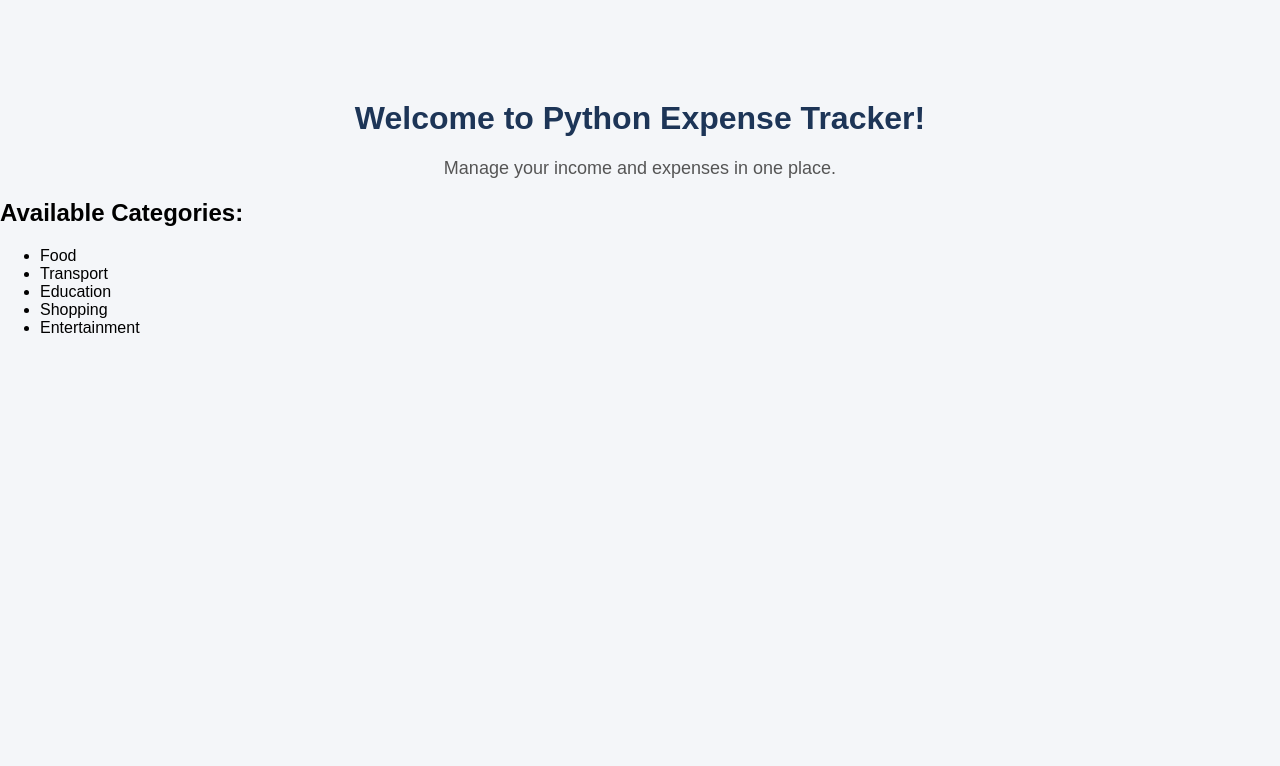
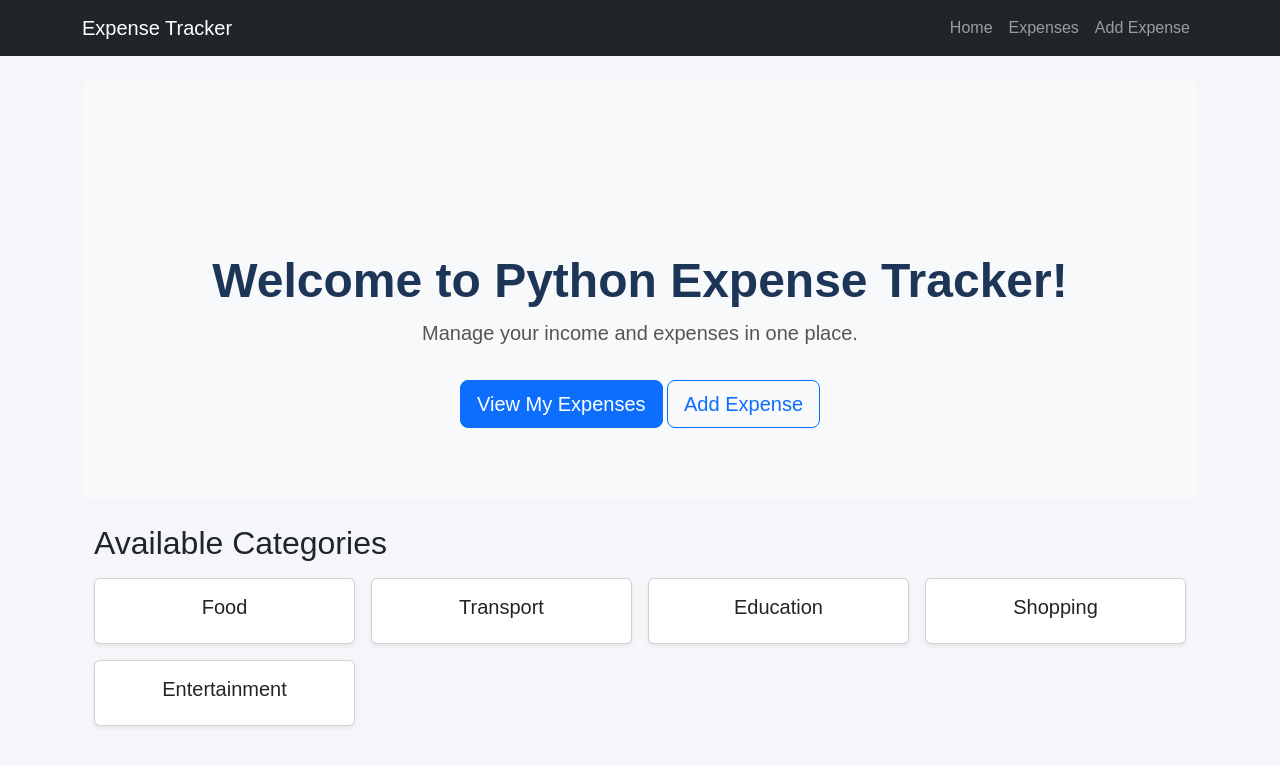
Before and after one commit to Im-Shrey/expense-tracker, a Flask app: page / in a window 1280 px wide. Shown: the top 766 px of the page. Run offline with Flask 3, Linux system fonts and the light colour scheme.

Commit message:
Styling the pages I

```diff
--- a/static/css/style.css
+++ b/static/css/style.css
@@ -19,3 +19,21 @@ p {
     text-align: center;
     font-size: 18px;
 }
+
+.page-header {
+    display: flex;
+    justify-content: space-between;
+    align-items: center;
+}
+
+.close-button {
+    font-size: 30px;
+    color: #555;
+    text-decoration: none;
+    font-weight: bold;
+    line-height: 1;
+}
+
+.close-button:hover {
+    color: red;
+}
--- /dev/null
+++ b/templates/base.html
@@ -0,0 +1,89 @@
+
+<!DOCTYPE html>
+<html lang="en">
+
+<head>
+    <meta charset="UTF-8">
+    <meta name="viewport" content="width=device-width, initial-scale=1.0">
+
+    <title>{% block title %}Python Expense Tracker{% endblock %}</title>
+
+    <!-- Bootstrap CSS -->
+    <link href="https://cdn.jsdelivr.net/npm/bootstrap@5.3.9/dist/css/bootstrap.min.css"
+          rel="stylesheet"
+          integrity="sha384-yEPZ7jP9S0QKiUQ0m3jjsO4ProIW7wvR9gXkI7JOGa2XVsw53Yke2bsdkBbjmmiX"
+          crossorigin="anonymous">
+
+    <!-- Our custom CSS -->
+    <link rel="stylesheet"
+          href="{{ url_for('static', filename='css/style.css') }}">
+</head>
+
+<body>
+
+    <!-- Navigation Bar -->
+    <nav class="navbar navbar-expand-lg navbar-dark bg-dark">
+
+        <div class="container">
+
+            <a class="navbar-brand" href="{{ url_for('home') }}">
+                Expense Tracker
+            </a>
+
+            <button class="navbar-toggler"
+                    type="button"
+                    data-bs-toggle="collapse"
+                    data-bs-target="#mainNavbar"
+                    aria-controls="mainNavbar"
+                    aria-expanded="false"
+                    aria-label="Toggle navigation">
+
+                <span class="navbar-toggler-icon"></span>
+
+            </button>
+
+            <div class="collapse navbar-collapse" id="mainNavbar">
+
+                <ul class="navbar-nav ms-auto">
+
+                    <li class="nav-item">
+                        <a class="nav-link" href="{{ url_for('home') }}">
+                            Home
+                        </a>
+                    </li>
+
+                    <li class="nav-item">
+                        <a class="nav-link" href="{{ url_for('view_expenses') }}">
+                            Expenses
+                        </a>
+                    </li>
+
+                    <li class="nav-item">
+                        <a class="nav-link" href="{{ url_for('add_expense') }}">
+                            Add Expense
+                        </a>
+                    </li>
+
+                </ul>
+
+            </div>
+
+        </div>
+
+    </nav>
+
+    <!-- Main Page Content -->
+    <main class="container py-4">
+
+        {% block content %}
+        {% endblock %}
+
+    </main>
+
+    <!-- Bootstrap JavaScript -->
+    <script src="https://cdn.jsdelivr.net/npm/bootstrap@5.3.9/dist/js/bootstrap.bundle.min.js"
+            integrity="sha384-WyOxWvTyr1QaMPfiPJSv76iReVthorl5uWlFtZPyK0IEB0hGzo9y5Bp9mYanr8Bu"
+            crossorigin="anonymous"></script>
+
+</body>
+</html>
--- a/templates/delete_expense.html
+++ b/templates/delete_expense.html
@@ -3,11 +3,14 @@
 <head>
     <meta charset="UTF-8">
     <meta name="viewport" content="width=device-width, initial-scale=1.0">
-    <title>Delete Expense</title>
+
+    {% extends "base.html" %}
+    <title>{% block title %}Delete Expense{% endblock %}</title>
 </head>
 
 <body>
 
+    {% block content %}
     <a href="{{ url_for('view_expenses') }}"
        style="float: right; font-size: 28px; text-decoration: none;">
         ×
@@ -26,6 +29,7 @@
     </form>
 
     <a href="{{ url_for('view_expenses') }}">Cancel</a>
+    {% endblock %}
 
 </body>
 </html>
--- a/templates/edit_expense.html
+++ b/templates/edit_expense.html
@@ -3,11 +3,14 @@
 <head>
     <meta charset="UTF-8">
     <meta name="viewport" content="width=device-width, initial-scale=1.0">
-    <title>Edit Expense</title>
+
+    {% extends "base.html" %}
+    <title>{% block title %}Edit Expense{% endblock %}</title>
 </head>
 
 <body>
 
+    {% block content %}
     <a href="{{ url_for('view_expenses') }}"
        aria-label="Cancel editing"
        style="float: right; font-size: 28px; text-decoration: none;">
@@ -68,6 +71,7 @@
         <button type="submit">Save Changes</button>
 
     </form>
+    {% endblock %}
 
 </body>
 </html>
--- a/templates/expenses.html
+++ b/templates/expenses.html
@@ -3,11 +3,14 @@
 
 <head>
     <meta charset="UTF-8">
-    <title>Saved Expenses</title>
+
+    {% extends "base.html" %}
+    <title>{% block title %}Saved Expenses{% endblock %}</title>
 </head>
 
 <body>
 
+    {% block content %}
     <h1>My Expenses</h1>
 
     {% if expenses %}
@@ -59,6 +62,7 @@
     <a href="{{ url_for('add_expense') }}">
         Add Another Expense
     </a>
+    {% endblock %}
 
 </body>
 
--- a/templates/index.html
+++ b/templates/index.html
@@ -4,25 +4,68 @@
 <head>
     <meta charset="UTF-8">
     <meta name="viewport" content="width=device-width, initial-scale=1.0">
+    {% extends "base.html" %}
 
-    <title>Python Expense Tracker</title>
+    <title>{% block title %}Home | Python Expense Tracker{% endblock %}</title>
 
     <link rel="stylesheet" href="{{ url_for('static', filename='css/style.css') }}">
 </head>
 
 <body>
 
-    <h1>Welcome to {{ application_name }}!</h1>
+    {% block content %}
+    <div class="p-5 mb-4 bg-light rounded-3 text-center">
 
-    <p>Manage your income and expenses in one place.</p>
+        <div class="container-fluid py-4">
 
-    <h2>Available Categories:</h2>
+            <h1 class="display-5 fw-bold">
+                Welcome to {{ application_name }}!
+            </h1>
 
-    <ul>
-        {% for category in categories %}
-            <li>{{ category }}</li>
-        {% endfor %}
-    </ul>
+            <p class="fs-5">
+                Manage your income and expenses in one place.
+            </p>
+
+            <a href="{{ url_for('view_expenses') }}"
+            class="btn btn-primary btn-lg mt-3">
+                View My Expenses
+            </a>
+
+            <a href="{{ url_for('add_expense') }}"
+            class="btn btn-outline-primary btn-lg mt-3">
+                Add Expense
+            </a>
+
+        </div>
+
+    </div>
+
+    <div class="container">
+
+        <h2 class="mb-3">Available Categories</h2>
+
+        <div class="row g-3">
+
+            {% for category in categories %}
+
+                <div class="col-md-4 col-lg-3">
+
+                    <div class="card h-100 shadow-sm">
+
+                        <div class="card-body text-center">
+                            <h5 class="card-title">{{ category }}</h5>
+                        </div>
+
+                    </div>
+
+                </div>
+
+            {% endfor %}
+
+        </div>
+
+    </div>
+    {% endblock %}
 
 </body>
 
```
Also changed, not shown: templates/add_expense.html (+14 -2 lines).
